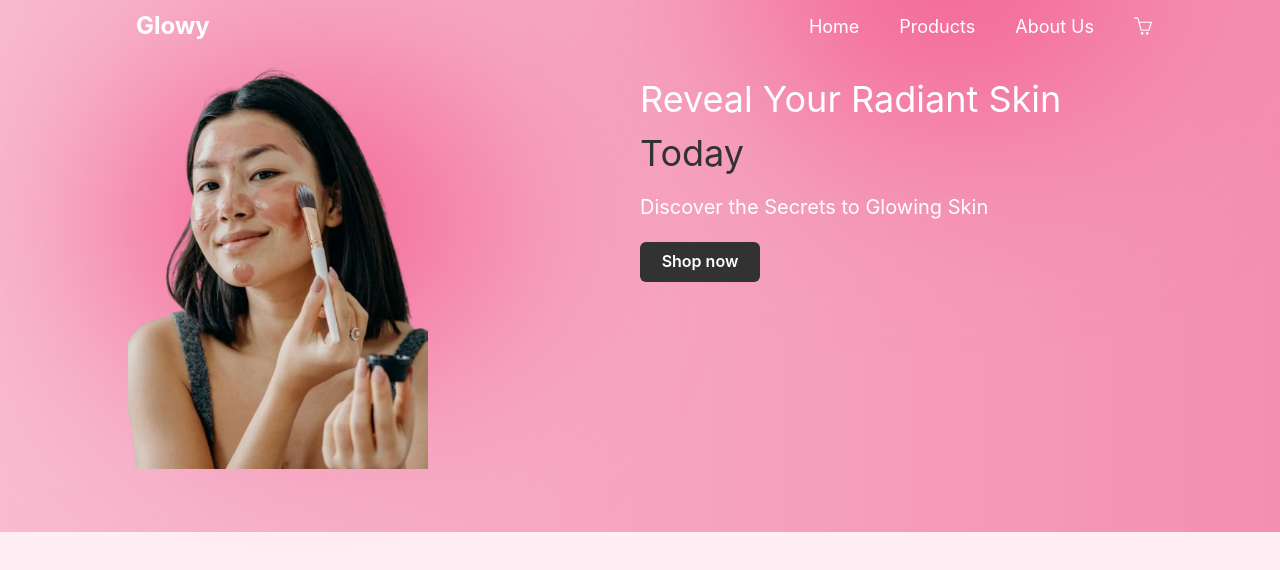
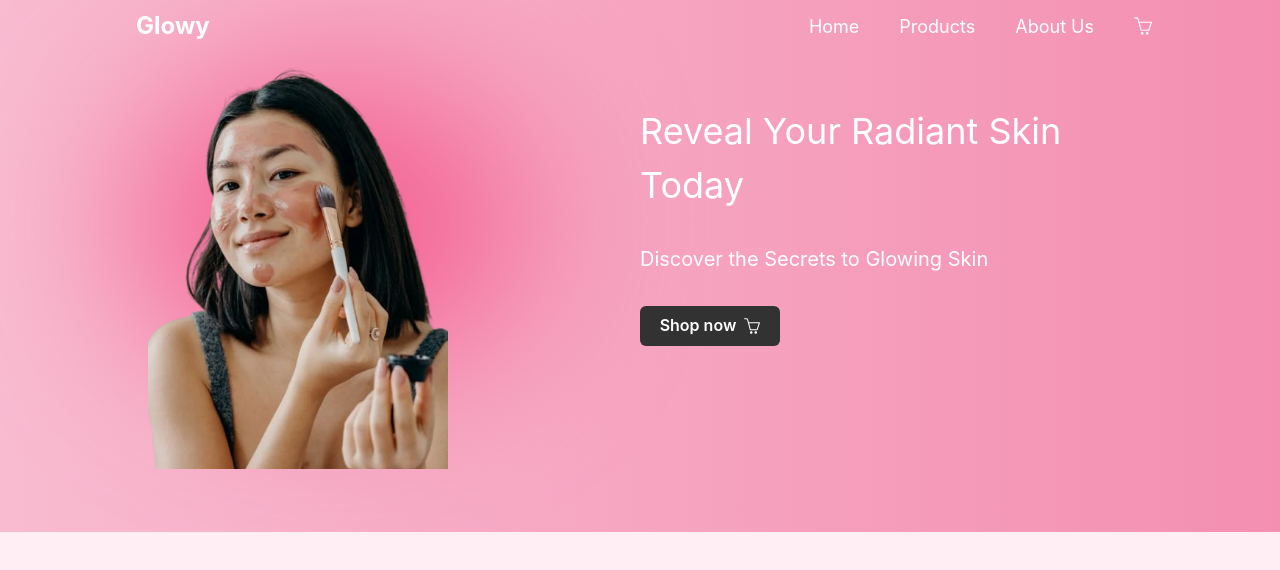
Before and after one commit to Eda-Inal/e-commerce-app, a Next.js app in the folder commerce/: page /home in a window 1280 px wide. Shown: the top 570 px of the page. Built offline with nearby package versions, Linux system fonts and the light colour scheme.

Commit message:
add css home page

```diff
--- a/commerce/src/app/globals.css
+++ b/commerce/src/app/globals.css
@@ -0,0 +1,25 @@
+
+html {
+    scrollbar-width: thin;
+    scrollbar-color: #f4c2c2 transparent;
+  }
+
+  body {
+    overflow-y: scroll;
+  }
+
+
+  ::-webkit-scrollbar {
+    width: 3px;
+  }
+
+  ::-webkit-scrollbar-track {
+    background: transparent;
+  }
+
+  ::-webkit-scrollbar-thumb {
+    background-color: #f4c2c2;
+    border-radius: 6px;
+    border: 3px solid transparent;
+    background-clip: content-box;
+  }
--- a/commerce/src/app/home/page.jsx
+++ b/commerce/src/app/home/page.jsx
@@ -3,7 +3,7 @@ import React from 'react'
 import Image from 'next/image'
 import { Box,Text,Button } from '@chakra-ui/react'
 import img from "../../../public/home.png"
-import { RiDoubleQuotesL ,RiDoubleQuotesR} from "react-icons/ri";
+import { SlBasket } from "react-icons/sl";
 
 
 
@@ -13,8 +13,19 @@ function Main() {
 
   <Box width="100%" height="60vh" bgGradient='linear(to-r,#F8BBD0, #F48FB1)' >
     <Box width="80%" display="flex" mt={3} justifyContent="space-around" margin="0 auto">
-        <Box width="50%" position="relative"  zIndex={100}>
-        <Box width="300px" height="405px" position="relative" mt={3}>
+    <Box width="50%">
+  <Box  mt={5}
+    width={400}
+    height={300}
+    borderRadius="50%"
+    bgColor="#F36394"
+    filter="blur(80px)"
+    position="absolute"
+    zIndex={0}
+  >
+  </Box>
+
+  <Box width="300px" height="405px" position="relative" mt={3} zIndex={1}ml={5}>
     <Image
       src={img}
       layout="fill"
@@ -23,22 +34,20 @@ function Main() {
     />
   </Box>
 </Box>
+
 {/* *******content***** */}
 
 
         <Box width="50%" mt={5} position="relative"  zIndex={100}>
-      <Text textColor="white" fontSize="4xl" >Reveal Your Radiant Skin </Text>
-      <Text fontSize="4xl" textColor="#323233">Today</Text>
-      <Text mt={3} fontSize="20px" textColor="white">Discover the Secrets to Glowing Skin</Text>
-      <Button mt={5} width={120} bgColor="#323233" p={2}><Text textColor="white">Shop now</Text></Button>
+      <Text textColor="white" fontSize="4xl" mt={8}>Reveal Your Radiant Skin Today </Text>
+      <Text mt={8} mb={8} fontSize="20px" textColor="white">Discover the Secrets to Glowing Skin</Text>
+      <Button rightIcon={<SlBasket color="white" />}  width={140} bgColor="#323233"    _hover={{bgColor: 'transparent',  border: '1px solid', borderColor: "#323233",
+  }}><Text textColor="white">Shop now</Text></Button>
 
         </Box>
     </Box>
   </Box>
-  <Box position="absolute" width={400} height={300} top="70px" left="100px" borderRadius="50%" bgColor="#F36394" blur="100px"   filter="blur(100px)">
-  </Box>
-  <Box position="absolute" width={400} height={300} top="-178px" left="747px" borderRadius="50%" bgColor="#F36394" blur="100px"   filter="blur(100px)">
-  </Box>
+
   </>
   )
 }
```
Lines whose indentation alone changed are shown as unchanged.
